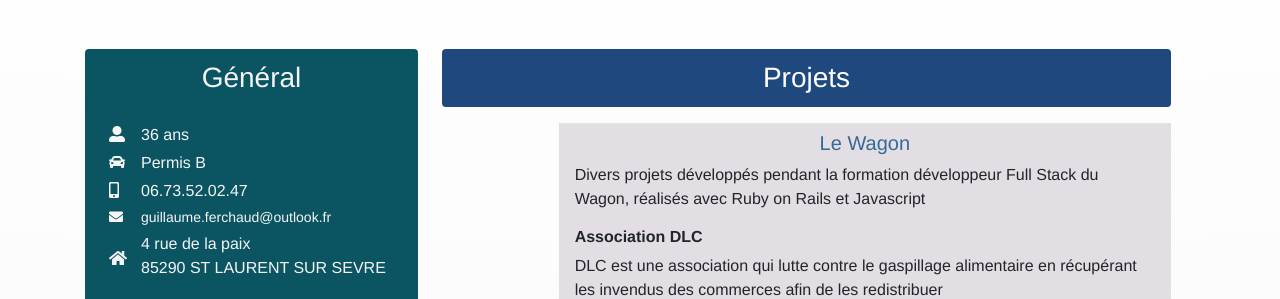
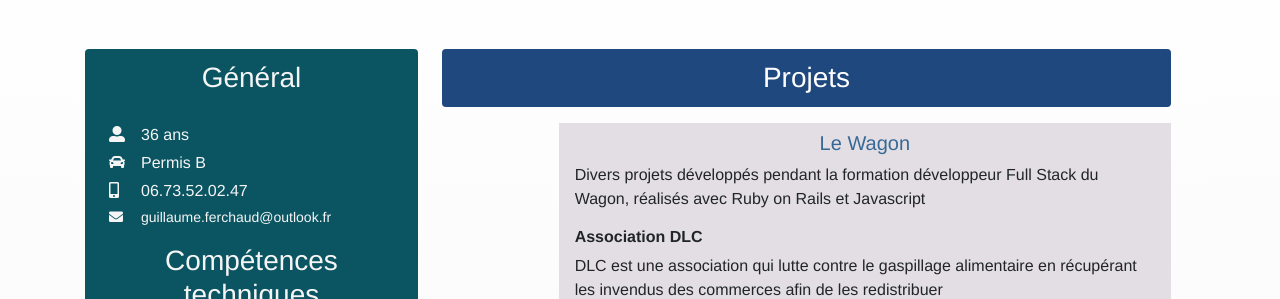
Before and after one commit to GuillFer/cv, a plain HTML site: page index.html in a window 1280 px wide. Shown: the part 125-424 px from the top of the page. Drawn offline with nearby package versions, Linux system fonts and the light colour scheme.

Commit message:
remove full address

```diff
--- a/index.html
+++ b/index.html
@@ -27,7 +27,7 @@
         <p><i class="fas fa-car"></i>Permis B</p>
         <p><i class="fas fa-mobile-alt"></i>06.73.52.02.47</p>
         <p class="email"><i class="fas fa-envelope"></i>guillaume.ferchaud@outlook.fr</p>
-        <div class="mb-4 address"><i class="fas fa-home"></i><p>4 rue de la paix<br>85290 ST LAURENT SUR SEVRE</p></div>
+        <!-- <div class="mb-4 address"><i class="fas fa-home"></i><p>85290 ST LAURENT SUR SEVRE</p></div> -->
       </div>
 
       <div>
```
